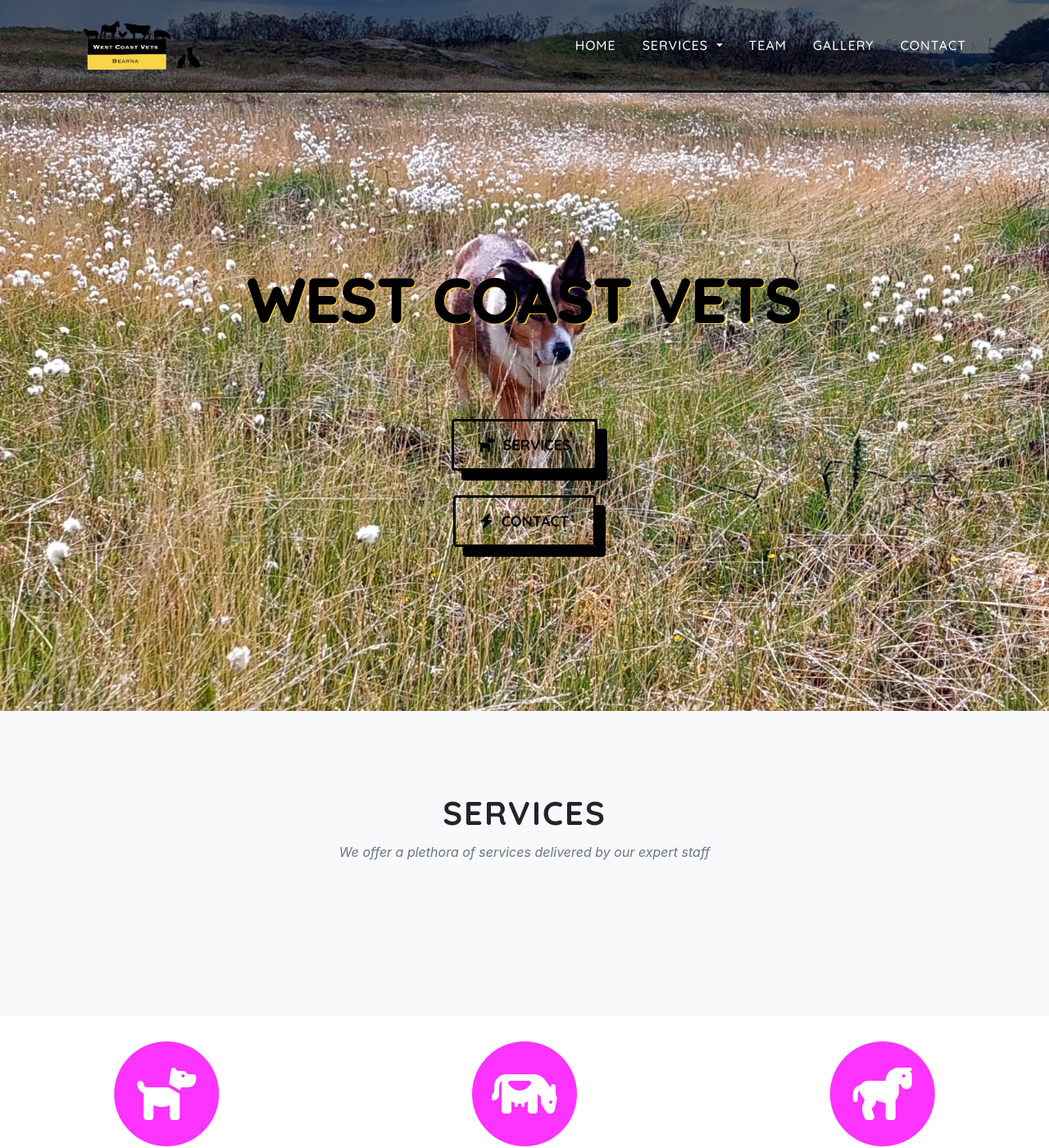
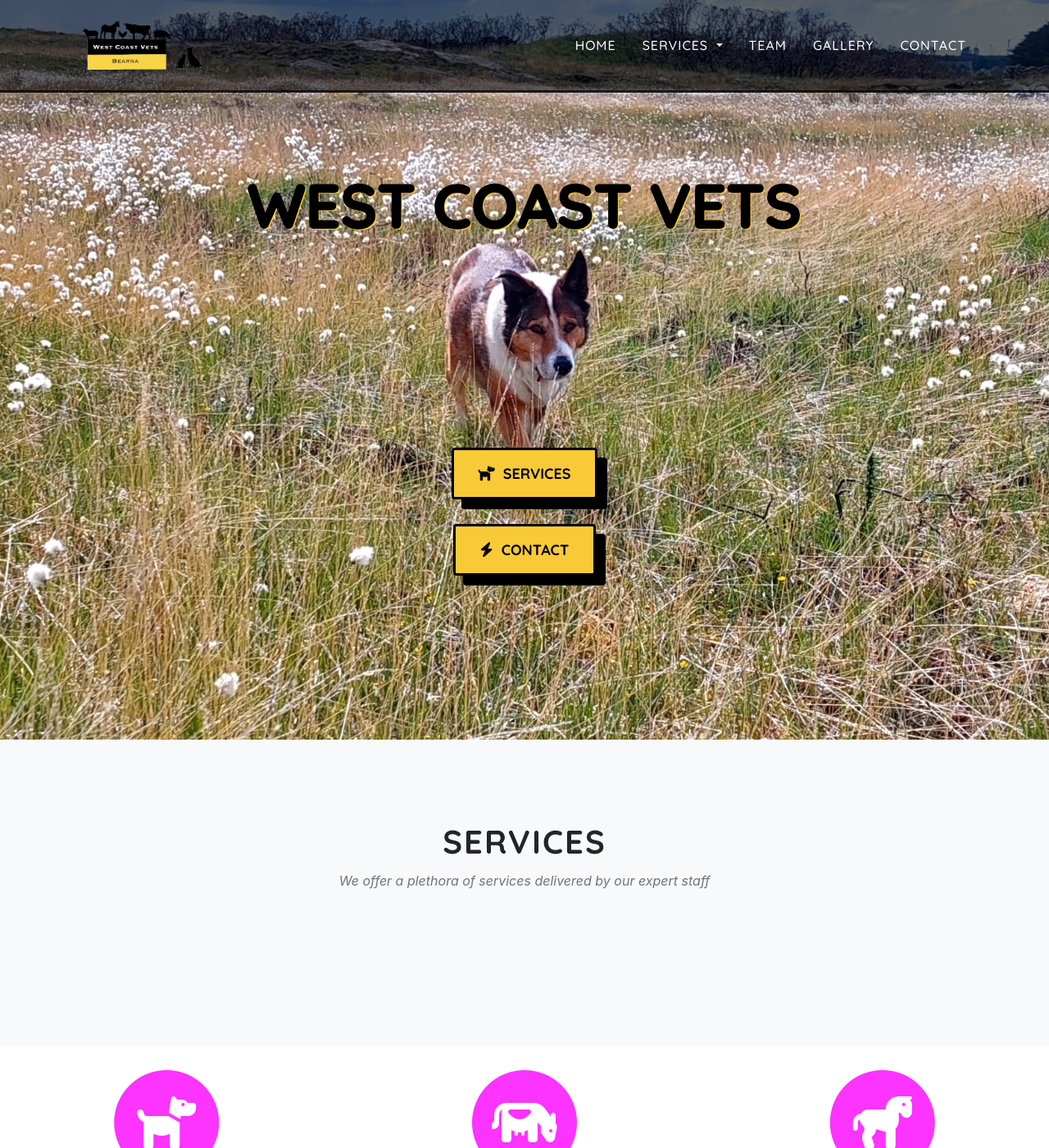
Before and after one commit to EigerEx/westcoastvets, a Jekyll site: the page built from index.md, in a window 1280 px wide and 1400 px high. Shown: the whole window at 82% size. Built offline with Jekyll 4.4.1, drawn with Linux system fonts in a browser that asks for light colours; nearby versions of some CDN libraries; some web fonts are replaced.

Commit message:
masthead buttons

```diff
--- a/_includes/header.html
+++ b/_includes/header.html
@@ -1,7 +1,7 @@
 <!-- Header -->
 <header class="masthead">
   <div class="container">
-    <div class="intro-text">
+    <div class="introduction">
       {%- if site.data.sitetext[site.locale].header.text -%}
       <div class="intro-lead-in">{{ sßite.data.sitetext[site.locale].header.text | markdownify }}</div>
       {%- endif -%}
--- a/_sass/components/_navbar.scss
+++ b/_sass/components/_navbar.scss
@@ -47,7 +47,7 @@
     }
   }
 }
-// Browser application
+// Desktop application
 @media (min-width: 768px) {
   #mainNav {
     color: $white;
--- a/_sass/layout/_header.scss
+++ b/_sass/layout/_header.scss
@@ -7,16 +7,9 @@
   background-attachment: scroll;
   background-position: center center;
   background-size: cover;
-  .intro-text {
-    padding-top: 150px;
+  .introduction {
+    padding-top: 130px;
     padding-bottom: 100px;
-    .intro-lead-in {
-      font-size: 22px;
-      font-style: italic;
-      line-height: 22px;
-      margin-bottom: 25px;
-      @include serif-font;
-    }
     .intro-heading {
       font-size: 50px;
       font-weight: 700;
@@ -27,9 +20,13 @@
       @include quicksand-font;
     }
   }
+  .masthead-buttons{
+    margin-top: 200px;
+  }
   .masthead-button{
     border: 3px $black solid;
     box-shadow: 12px 12px $black;
+    background-color: $yellow;
     color: $black;
     margin-top: 30px;
     padding: 15px 30px;
@@ -45,21 +42,14 @@
 }
 @media (min-width: 768px) {
   header.masthead {
-    .intro-text {
-      padding-top: 300px;
+    .introduction {
+      padding-top: 185px;
       padding-bottom: 200px;
-      .intro-lead-in {
-        font-size: 40px;
-        font-style: italic;
-        line-height: 40px;
-        margin-bottom: 25px;
-        @include serif-font;
-      }
       .intro-heading {
         font-size: 75px;
         font-weight: 700;
         line-height: 75px;
-        margin-bottom: 50px;
+        margin-bottom: 100px;
         @include quicksand-font;
       }
     }
```
